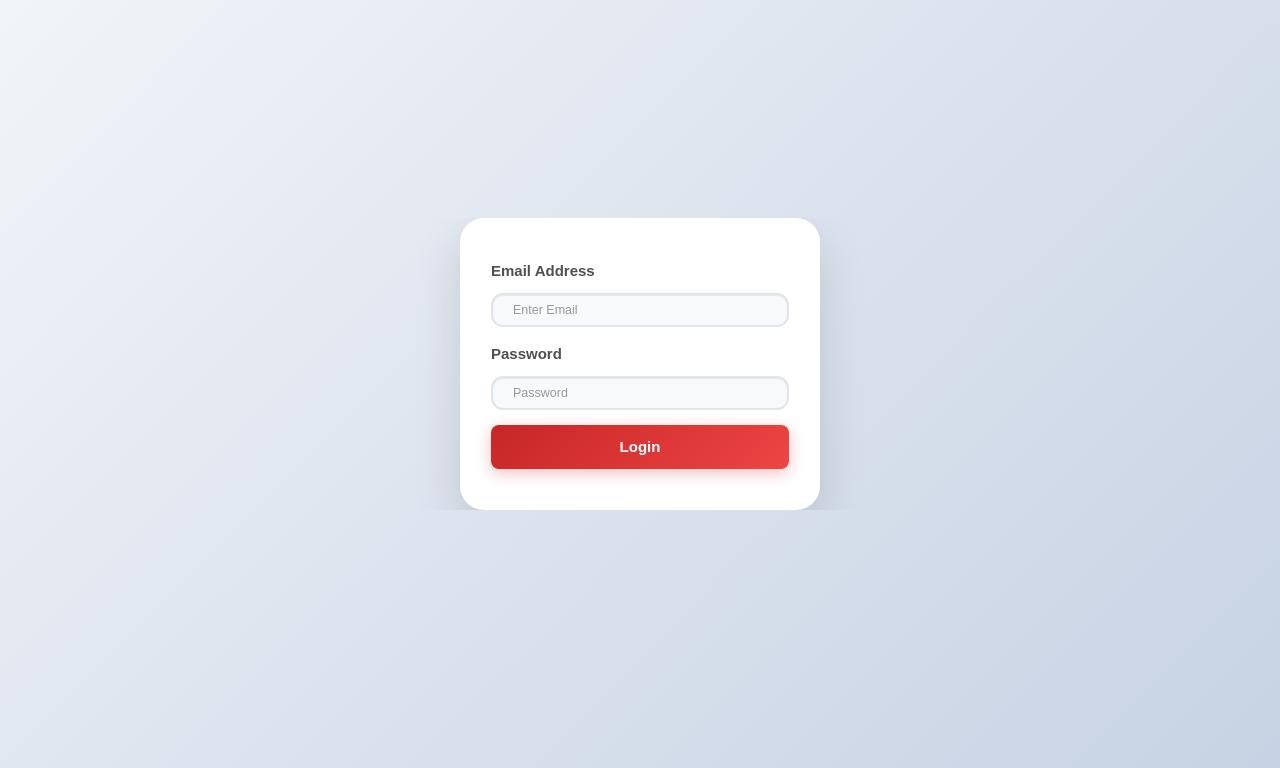
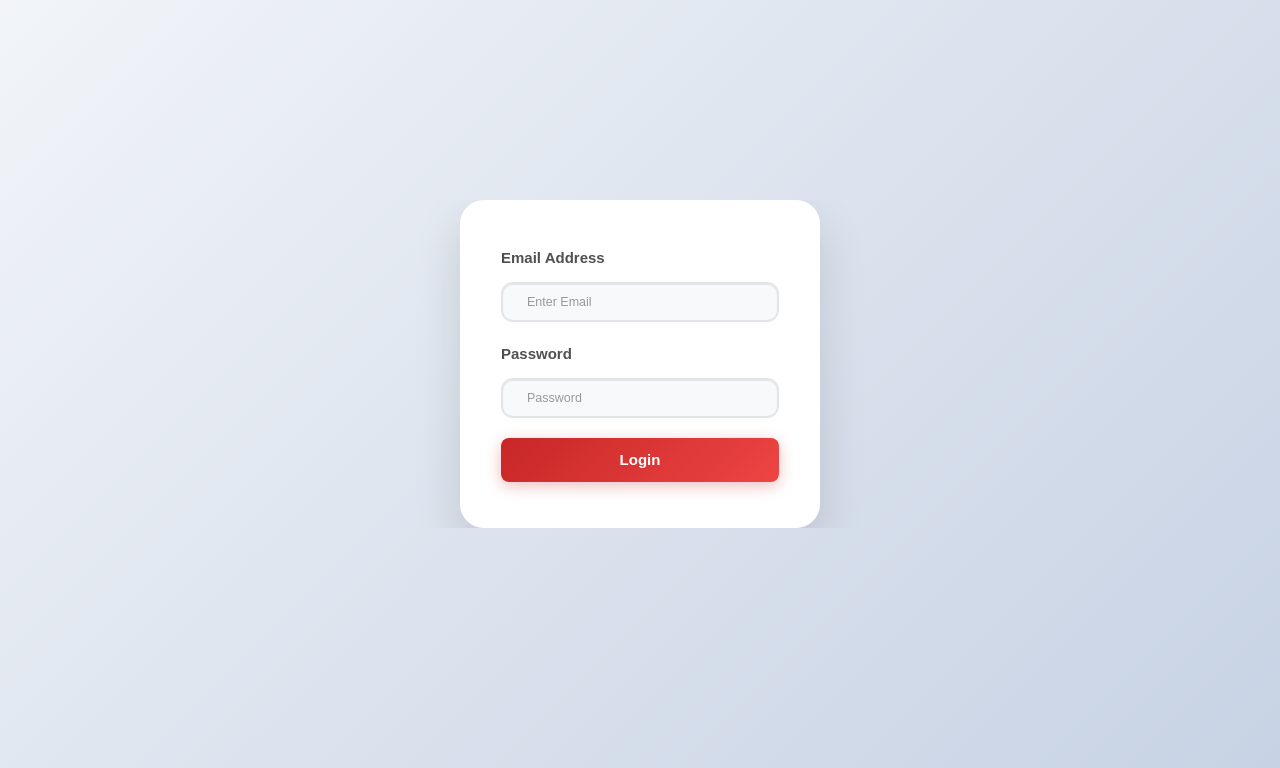
Before and after one commit to Mesayaaa/NewsPortal, a PHP site: page /admin/login.php in a window 1280 px wide. Shown: the part 176-944 px from the top of the page. Run offline with PHP 8.4, Linux system fonts and the light colour scheme; some libraries are stand-ins or nearby versions.

Commit message:
`Update admin login form styles`

```diff
--- a/assets/css/admin/style.css
+++ b/assets/css/admin/style.css
@@ -495,8 +495,8 @@ body {
 /* Modern Login Form */
 #login {
   width: 100%;
-  max-width: 480px;
-  padding: 3.5rem 2.5rem;
+  max-width: 600px;
+  padding: 4rem 3.5rem;
   background: white;
   border-radius: 24px;
   box-shadow: 0 20px 48px rgba(0, 0, 0, 0.13);
@@ -508,8 +508,8 @@ body {
 
 @media (min-width: 600px) {
   #login {
-    max-width: 540px;
-    padding: 4rem 3rem;
+    max-width: 680px;
+    padding: 4.5rem 4rem;
   }
 }
 
@@ -521,22 +521,24 @@ body {
 }
 
 #login label {
-  font-size: var(--ts-lg);
+  font-size: 1.8rem;
   font-family: var(--ff-nunito);
   font-weight: 600;
-  margin-bottom: 1rem;
+  margin-bottom: 1.2rem;
   color: var(--dark-color);
+  display: block;
 }
 
 #login input {
   border-radius: 12px;
-  padding: 15px 20px;
-  font-size: var(--ts-lg);
-  margin-bottom: 1.5rem;
+  padding: 18px 24px;
+  font-size: 1.6rem;
+  margin-bottom: 2rem;
   border: 2px solid #e1e5e9;
   transition: all 0.3s ease;
   font-family: var(--ff-nunito);
   background: #f8f9fa;
+  width: 100%;
 }
 
 #login input:focus {
@@ -551,11 +553,12 @@ body {
   background: linear-gradient(135deg, var(--primary-color), var(--hover-color));
   border: none;
   border-radius: 12px;
-  padding: 15px 40px;
-  font-size: var(--ts-lg);
+  padding: 18px 48px;
+  font-size: 1.8rem;
   font-weight: 600;
   transition: all 0.3s ease;
   box-shadow: 0 4px 15px rgba(199, 39, 39, 0.3);
+  width: 100%;
 }
 
 #login .btn:hover {
```
